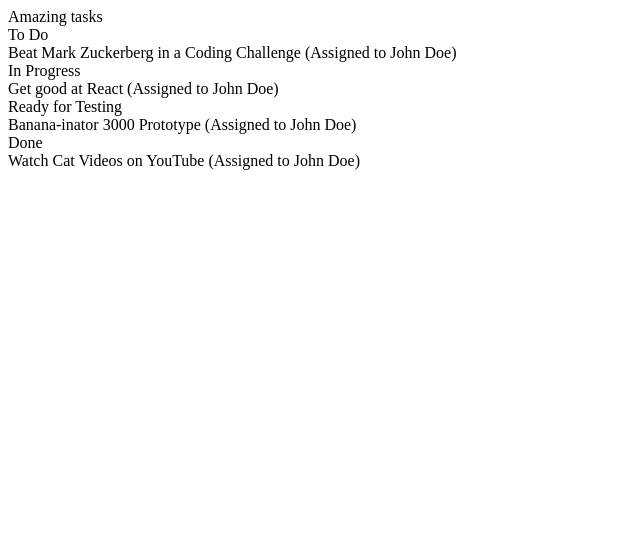
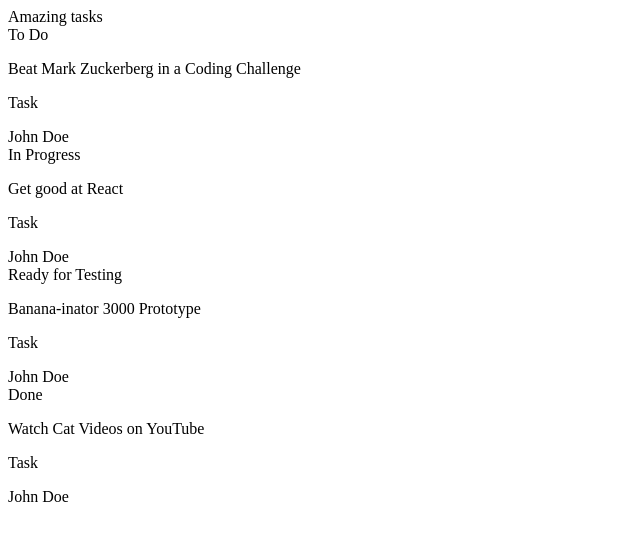
Before and after one commit to mealthebear/amazing-tasks, a React app: page / in a window 1280 px wide. Shown: the top 540 px of the page, without its empty margins (0-640 px from the left). Built offline with nearby package versions, Linux system fonts and the light colour scheme; the HTML template or start-up script is replaced by a standard one.

Commit message:
Created task types for cards

```diff
--- a/client/src/components/TaskBoard.js
+++ b/client/src/components/TaskBoard.js
@@ -5,25 +5,37 @@ const TaskBoard = (props) => (
         <div className="status-block">
             <div className="status-title">To Do</div>
             <div className="tasks">
-                <div>Beat Mark Zuckerberg in a Coding Challenge (Assigned to John Doe)</div>
+                <div className="task">
+                    <p>Beat Mark Zuckerberg in a Coding Challenge</p>
+                    <p className="task-type">Task</p><span>John Doe</span>
+                </div>
             </div>
         </div>
         <div className="status-block">
             <div className="status-title">In Progress</div>
             <div className="tasks">
-                <div>Get good at React (Assigned to John Doe)</div>
+                <div className="task">
+                    <p>Get good at React</p>
+                    <p className="task-type">Task</p><span>John Doe</span>
+                </div>
             </div>
         </div>
         <div className="status-block">
             <div className="status-title">Ready for Testing</div>
             <div className="tasks">
-                <div>Banana-inator 3000 Prototype (Assigned to John Doe)</div>
+                <div className="task">
+                    <p>Banana-inator 3000 Prototype</p>
+                    <p className="task-type">Task</p><span>John Doe</span>
+                </div>
             </div>
         </div>
         <div className="status-block">
             <div className="status-title">Done</div>
             <div className="tasks">
-                <div>Watch Cat Videos on YouTube (Assigned to John Doe)</div>
+                <div className="task">
+                    <p>Watch Cat Videos on YouTube</p>
+                    <p className="task-type">Task</p><span>John Doe</span>
+                </div>
             </div>
         </div>
     </div>
```
